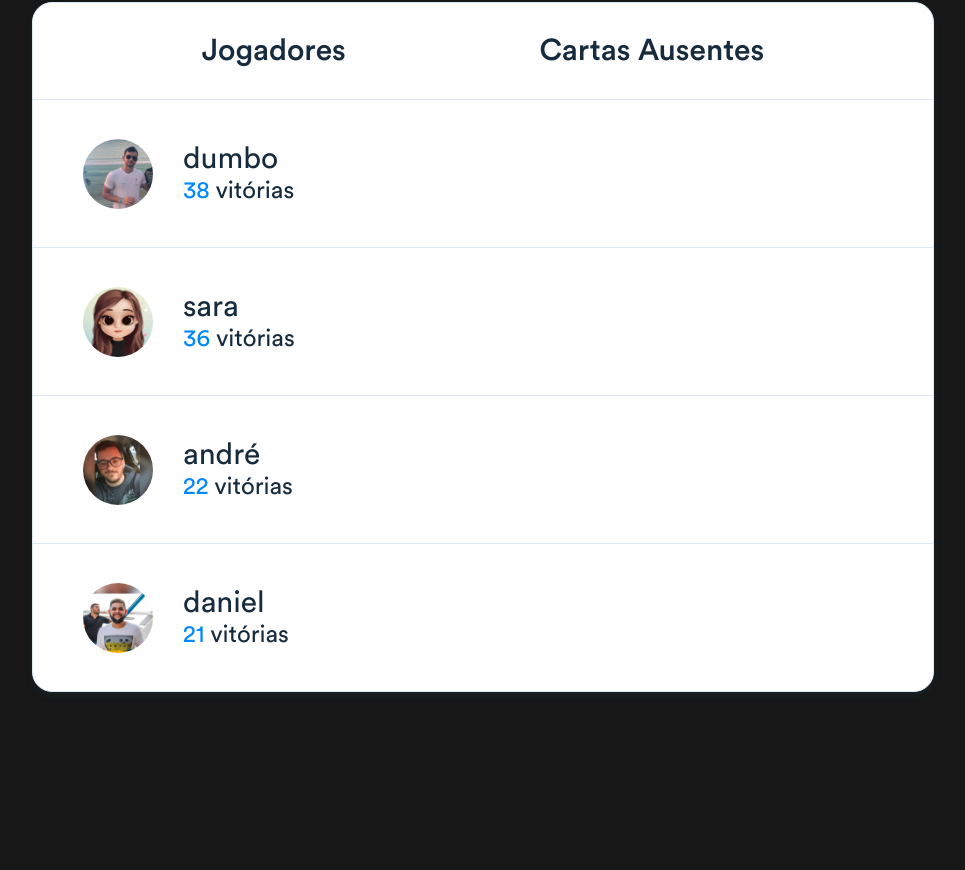
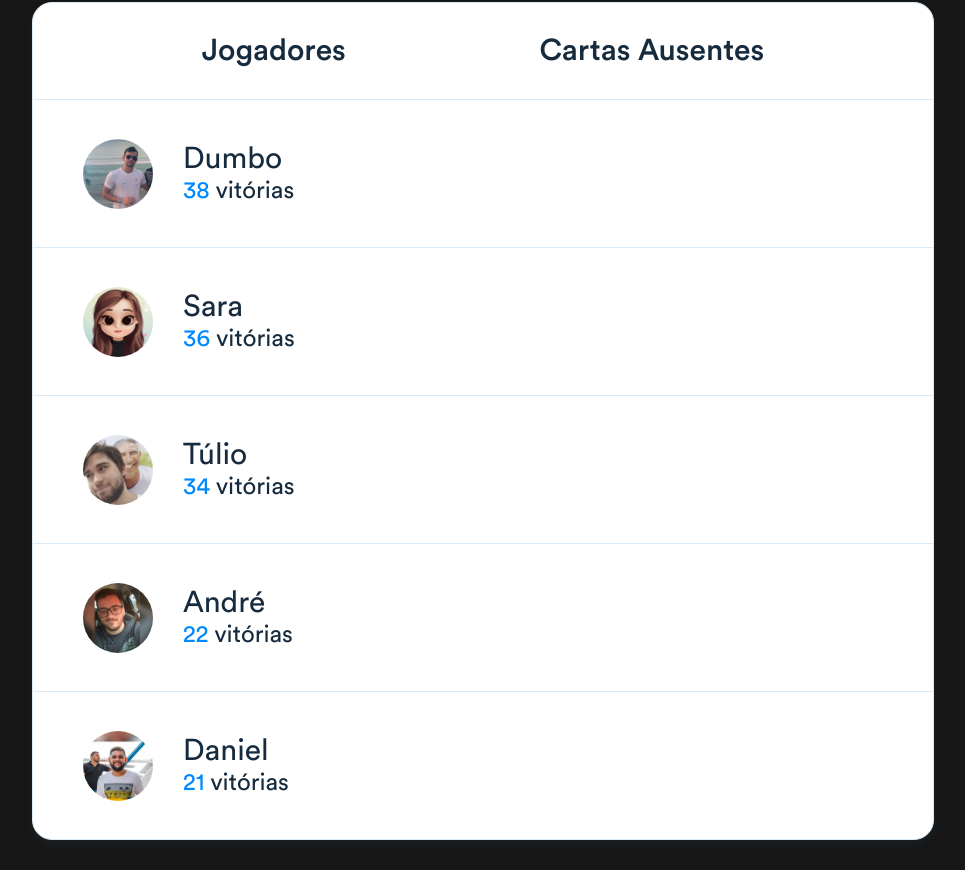
Before and after one commit to tulioac/uno_tracker, a React (Create React App) app: page / in a window 1280 px wide. Shown: the part 748-1618 px from the top of the page, without its empty margins (157-1122 px from the left). Before the commit the page ends 1470 px from the top, so only its background shows below. Built offline with nearby package versions, Linux system fonts and the light colour scheme.

Commit message:
Adição do Jogador Túlio

```diff
--- a/src/components/fotos/index.js
+++ b/src/components/fotos/index.js
@@ -3,7 +3,8 @@ import daniel from '../../img/players/daniel.jfif';
 import dumbo from '../../img/players/dumbo.jfif';
 import sara from '../../img/players/sara.jfif';
 import malu from '../../img/players/malu.jfif';
+import túlio from '../../img/players/tulio.jfif';
 
-const fotos = { andré, daniel, dumbo, sara, malu };
+const fotos = { andré, daniel, dumbo, sara, malu, túlio };
 
 export default fotos;
--- a/src/data/index.js
+++ b/src/data/index.js
@@ -1,40 +1,47 @@
 import fotos from '../components/fotos';
 
 const dumbo = {
-  "name": "dumbo",
+  "name": "Dumbo",
   "wins": 38,
   "cards": [],
   "picture": fotos.dumbo
 }
 
 const sara = {
-  "name": "sara",
+  "name": "Sara",
   "wins": 36,
   "cards": [],
   "picture": fotos.sara
 }
 
+const túlio = {
+  "name": "Túlio",
+  "wins": 34,
+  "cards": [],
+  "picture": fotos.túlio
+}
+
 const andré = {
-  "name": "andré",
+  "name": "André",
   "wins": 22,
   "cards": [],
   "picture": fotos.andré
 }
 
 const daniel = {
-  "name": "daniel",
+  "name": "Daniel",
   "wins": 21,
   "cards": [],
   "picture": fotos.daniel
 }
 
 const malu = {
-  "name": "malu",
+  "name": "Malu",
   "wins": 4,
   "cards": [],
   "picture": fotos.malu
 }
 
-const players = [dumbo, sara, andré, daniel];
+const players = [dumbo, sara, túlio, andré, daniel];
 
 export default players;
```
Also changed, not shown: src/img/players/tulio.jfif (added).
